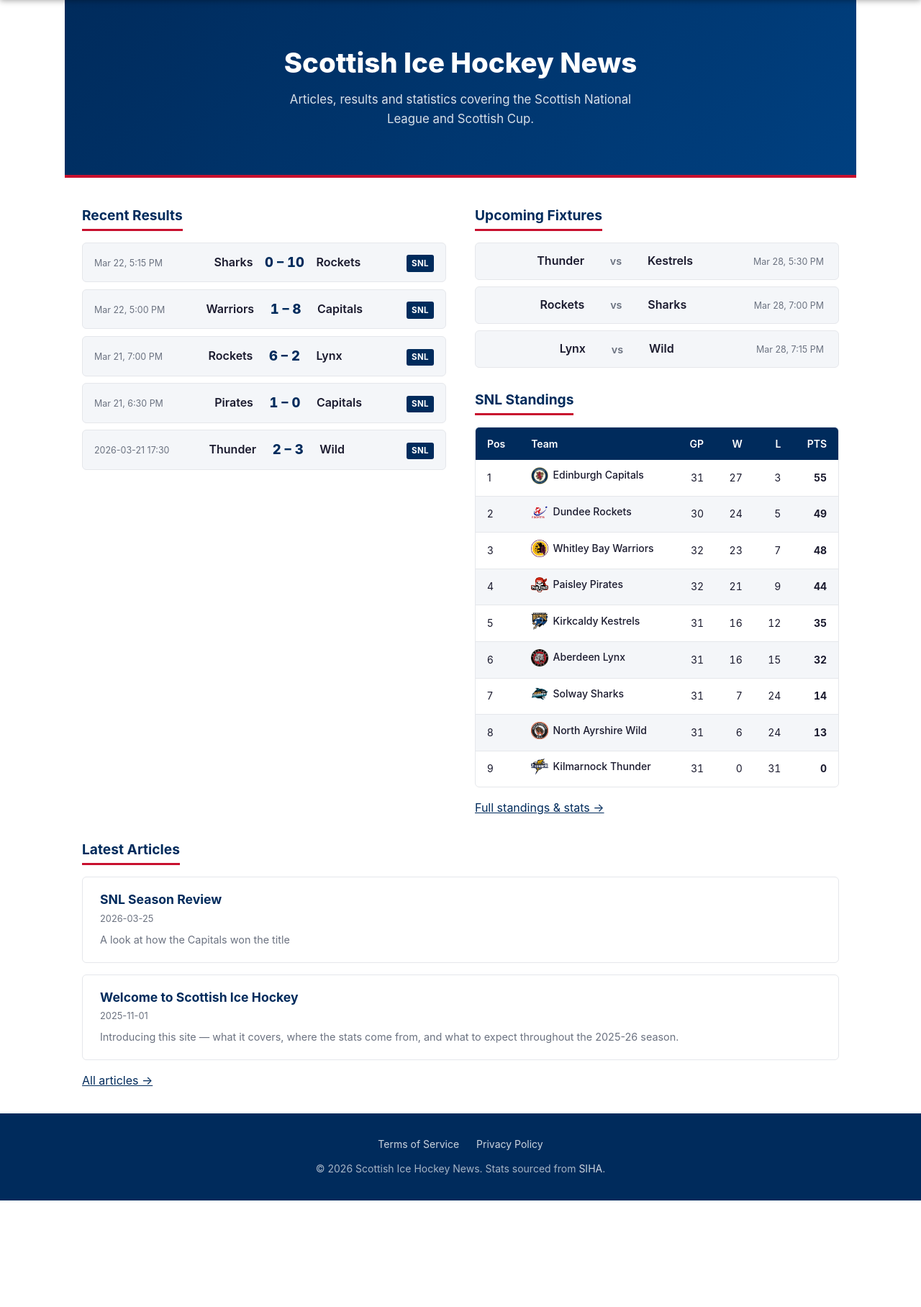
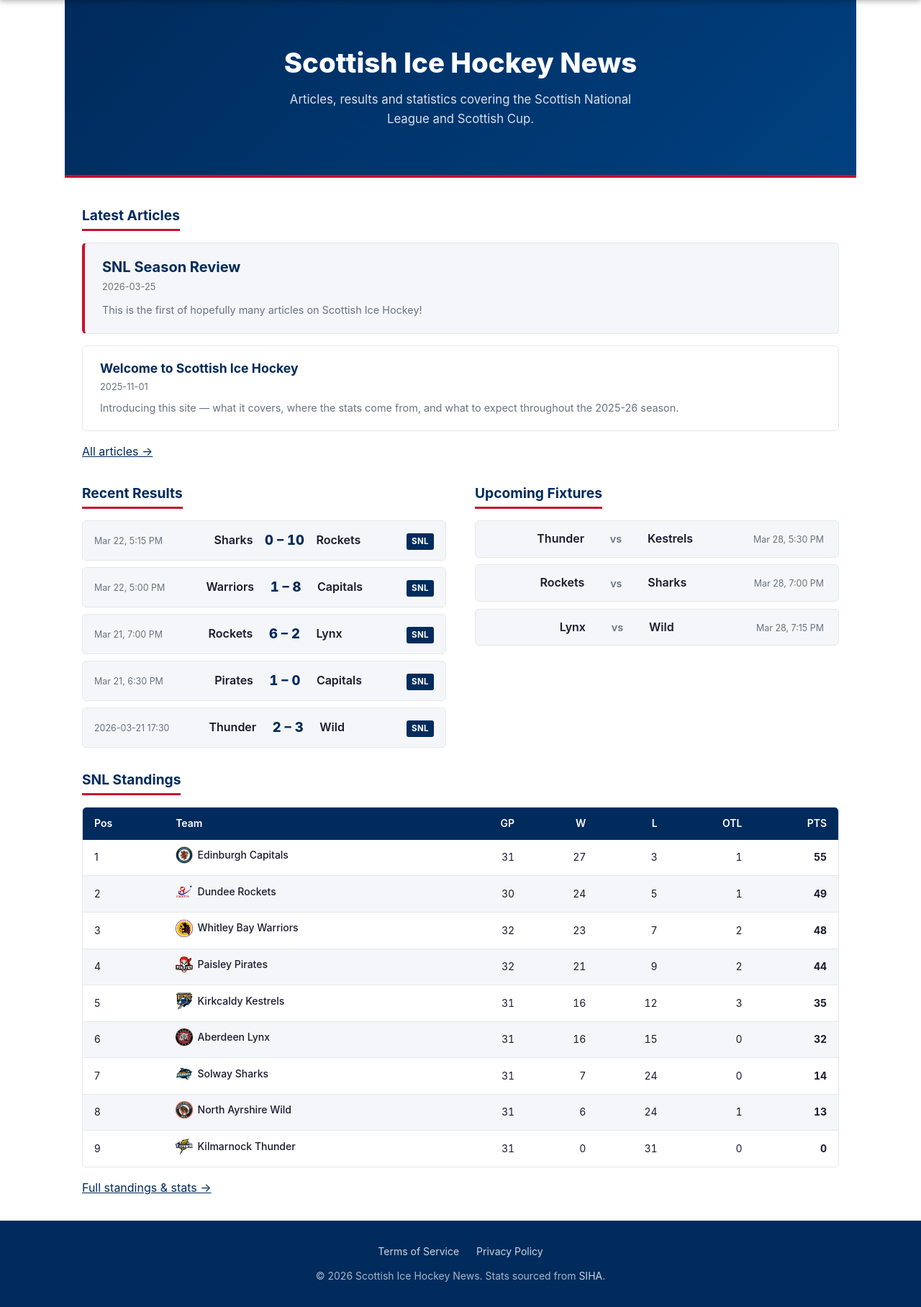
Before and after one commit to kalh96/ice-hockey-scrape, a Flask app: page / in a window 1280 px wide. Shown: the part 65-1881 px from the top of the page at 72% size. Before the commit the page ends 1733 px from the top, so only its background shows below. Run offline with Flask 3, Linux system fonts and the light colour scheme; data comes from the database, SQL or seed files in the repository.

Commit message:
Home page redesign, team page improvements
- Articles section moved to top of home page; latest article shows
  first-paragraph preview with featured card styling; max 4 articles
- Home page: results and upcoming in two-column grid, standings
  full-width below with OTL column added
- Team page recent results: 5-column row (date–team1–score–team2–badge)
  matching home page style; upcoming uses 4-column row
- Team page netminder stats now split by SNL / Scottish Cup like skaters

Co-Authored-By: Claude Sonnet 4.6 <noreply@anthropic.com>

```diff
--- a/web/app.py
+++ b/web/app.py
@@ -107,12 +107,20 @@ def _load_articles():
         post = frontmatter.load(str(path))
         slug = path.stem
         teams_raw = post.get("teams", [])
+        # Extract first paragraph for use as a preview snippet
+        first_para = ""
+        for block in post.content.strip().split("\n\n"):
+            block = block.strip()
+            if block and not block.startswith("#"):
+                first_para = markdown2.markdown(block)
+                break
         articles.append(
             {
                 "slug": slug,
                 "title": post.get("title", slug),
                 "date": post.get("date", ""),
                 "description": post.get("description", ""),
+                "preview": first_para,
                 "teams": teams_raw if isinstance(teams_raw, list) else [teams_raw],
             }
         )
@@ -163,7 +171,7 @@ def home():
     recent = db_queries.get_recent_results("SNL", season=CURRENT_SEASON, limit=5)
     upcoming = db_queries.get_upcoming_fixtures("SNL", season=CURRENT_SEASON, limit=3)
     standings = db_queries.get_standings("SNL", season=CURRENT_SEASON)
-    articles = _load_articles()[:3]
+    articles = _load_articles()[:4]
     return render_template(
         "home.html",
         recent=recent,
--- a/web/config.py
+++ b/web/config.py
@@ -89,7 +89,7 @@ TEAM_BY_SLUG = {v["slug"]: k for k, v in TEAM_DISPLAY.items()}
 
 # Bump this string whenever you push CSS/JS changes to force Cloudflare to
 # fetch the new file instead of serving a stale cached copy.
-STATIC_VERSION = "20260325-6"
+STATIC_VERSION = "20260325-7"
 
 # Scottish Cup 2025-26 bracket structure.
 # Each round lists matchups; each matchup is a list of event IDs (leg 1, leg 2).
--- a/web/static/css/style.css
+++ b/web/static/css/style.css
@@ -514,6 +514,22 @@ tbody tr:last-child td { border-bottom: none; }
 }
 
 .article-card p { font-size: 0.9rem; color: var(--text-muted); }
+
+.article-card--featured {
+  border-left: 4px solid var(--accent);
+  background: var(--bg-subtle);
+}
+
+.article-card--featured h3 { font-size: 1.25rem; }
+
+.article-preview {
+  margin-top: 0.6rem;
+  font-size: 0.95rem;
+  color: var(--text);
+  line-height: 1.65;
+}
+
+.article-preview p { margin: 0; }
 
 /* ============================================================
    Article body (rendered markdown)
--- a/web/templates/home.html
+++ b/web/templates/home.html
@@ -7,9 +7,43 @@
   <p>Articles, results and statistics covering the Scottish National League and Scottish Cup.</p>
 </div>
 
-<div class="home-grid">
+<!-- Latest Articles -->
+{% if articles %}
+<div class="mt-2">
+  <h2 class="section-title">Latest Articles</h2>
 
-  <!-- Recent Results -->
+  {# First article: featured with first-paragraph preview #}
+  {% set a = articles[0] %}
+  <a href="{{ url_for('article_detail', slug=a.slug) }}" class="article-card article-card--featured">
+    <h3>{{ a.title }}</h3>
+    {% if a.date %}<div class="date">{{ a.date }}</div>{% endif %}
+    {% if a.preview %}
+      <div class="article-preview">{{ a.preview | safe }}</div>
+    {% elif a.description %}
+      <p>{{ a.description }}</p>
+    {% endif %}
+  </a>
+
+  {# Remaining articles as compact cards #}
+  {% if articles | length > 1 %}
+    <div class="article-list mt-1">
+      {% for a in articles[1:] %}
+        <a href="{{ url_for('article_detail', slug=a.slug) }}" class="article-card">
+          <h3>{{ a.title }}</h3>
+          {% if a.date %}<div class="date">{{ a.date }}</div>{% endif %}
+          {% if a.description %}<p>{{ a.description }}</p>{% endif %}
+        </a>
+      {% endfor %}
+    </div>
+  {% endif %}
+
+  <p class="mt-1"><a href="{{ url_for('articles_list') }}">All articles →</a></p>
+</div>
+{% endif %}
+
+<!-- Results & Fixtures -->
+<div class="home-grid mt-2">
+
   <div>
     <h2 class="section-title">Recent Results</h2>
     {% if recent %}
@@ -35,7 +69,6 @@
     {% endif %}
   </div>
 
-  <!-- Upcoming Fixtures -->
   <div>
     <h2 class="section-title">Upcoming Fixtures</h2>
     {% if upcoming %}
@@ -52,9 +85,14 @@
     {% else %}
       <p class="no-data">No upcoming fixtures.</p>
     {% endif %}
+  </div>
 
-    <h2 class="section-title mt-2">SNL Standings</h2>
+</div>
+
+<!-- Standings -->
 {% if standings %}
+<div class="mt-2">
+  <h2 class="section-title">SNL Standings</h2>
   <div class="table-wrapper">
     <table>
       <thead>
@@ -64,6 +102,7 @@
           <th class="num">GP</th>
           <th class="num">W</th>
           <th class="num">L</th>
+          <th class="num">OTL</th>
           <th class="num">PTS</th>
         </tr>
       </thead>
@@ -81,6 +120,7 @@
             <td class="num">{{ t.gp }}</td>
             <td class="num">{{ t.wins }}</td>
             <td class="num">{{ t.losses }}</td>
+            <td class="num">{{ t.otl if t.otl is not none else '–' }}</td>
             <td class="num"><strong>{{ t.pts }}</strong></td>
           </tr>
         {% endfor %}
@@ -88,25 +128,7 @@
     </table>
   </div>
   <p class="mt-1"><a href="{{ url_for('statistics') }}">Full standings &amp; stats →</a></p>
-    {% endif %}
-  </div>
-
-</div>
-
-<!-- Latest Articles -->
-{% if articles %}
-<div class="mt-2">
-  <h2 class="section-title">Latest Articles</h2>
-  <div class="article-list">
-    {% for a in articles %}
-      <a href="{{ url_for('article_detail', slug=a.slug) }}" class="article-card">
-        <h3>{{ a.title }}</h3>
-        {% if a.date %}<div class="date">{{ a.date }}</div>{% endif %}
-        {% if a.description %}<p>{{ a.description }}</p>{% endif %}
-      </a>
-    {% endfor %}
-  </div>
-  <p class="mt-1"><a href="{{ url_for('articles_list') }}">All articles →</a></p>
 </div>
 {% endif %}
+
 {% endblock %}
```
Also changed, not shown: web/templates/team_detail.html (+17 -12 lines). Lines whose indentation alone changed are shown as unchanged.
